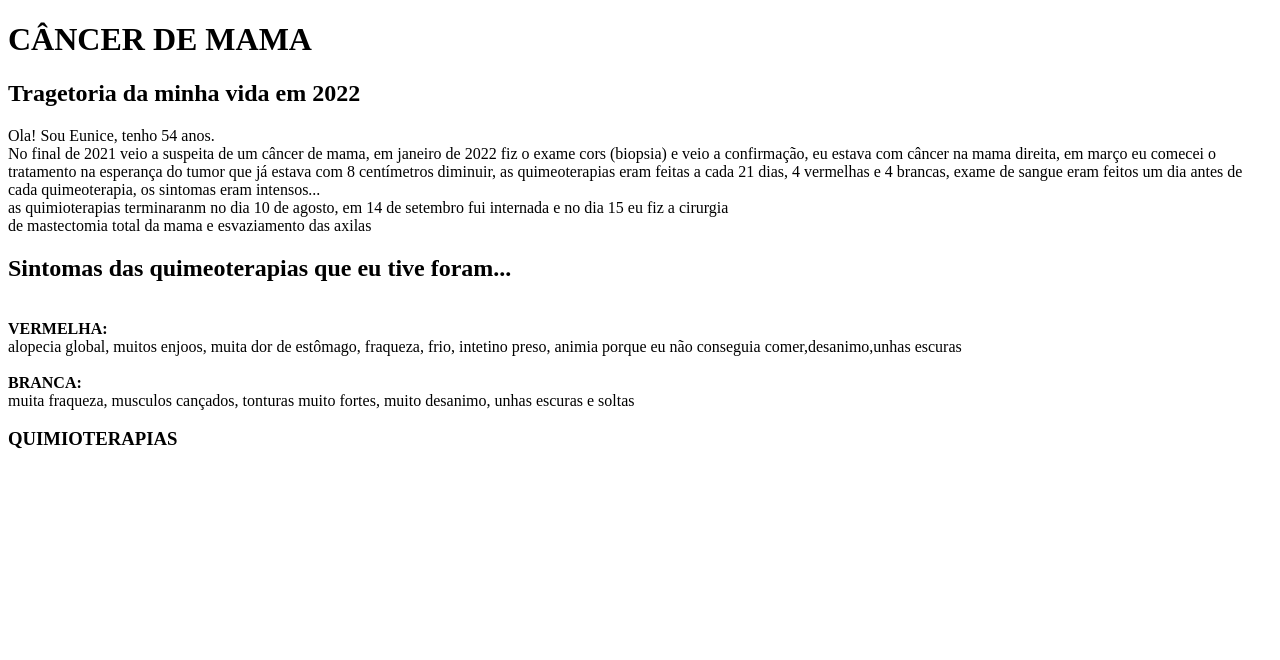
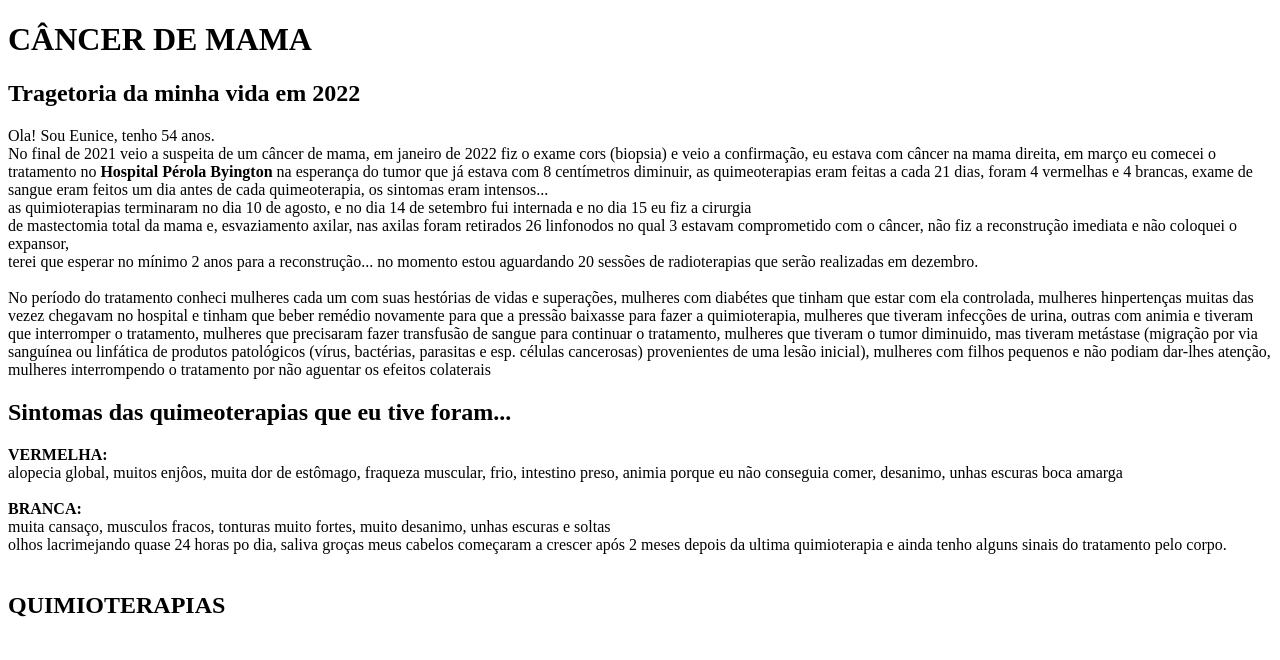
Before and after one commit to eunice-jesus-souza/projeto-final-minas-programam, a plain HTML site: page index.html in a window 1280 px wide. Drawn offline with Linux system fonts and the light colour scheme; a web font is replaced by a local one.

Commit message:
Atualizando o projeto

```diff
--- a/index.html
+++ b/index.html
@@ -5,8 +5,11 @@
     <meta http-equiv="X-UA-Compatible" content="IE=edge" />
     <meta name="viewport" content="width=device-width, initial-scale=1.0" />
     <link rel="stylesheet" href="index.css" />
-    <link rel="stylesheet" href="@import url('https://fonts.googleapis.com/css2?family=Mochiy+Pop+P+One&family=Roboto+Condensed:
-    ital,wght@0,700;1,400&family=Roboto:ital,wght@0,700;0,900;1,100;1,300;1,400;1,500;1,700&display=swap');">
+    <link
+      rel="stylesheet"
+      href="@import url('https://fonts.googleapis.com/css2?family=Mochiy+Pop+P+One&family=Roboto+Condensed:
+    ital,wght@0,700;1,400&family=Roboto:ital,wght@0,700;0,900;1,100;1,300;1,400;1,500;1,700&display=swap');"
+    />
     <title>Câncer de Mama</title>
   </head>
   <body>
@@ -15,30 +18,59 @@
       <strong><h2>Tragetoria da minha vida em 2022</h2></strong>
     </div>
     <nav>
-        <p>
-            Ola! Sou Eunice, tenho 54 anos. <br>
+      <p>
+        Ola! Sou Eunice, tenho 54 anos. <br />
 
-          No final de 2021 veio a suspeita de um câncer de mama, em janeiro de
-          2022 fiz o exame cors (biopsia) e veio a confirmação, eu estava com câncer na mama direita,
-          em março eu comecei o tratamento na esperança do tumor que já
-          estava com 8 centímetros diminuir, as quimeoterapias eram feitas a
-          cada 21 dias, 4 vermelhas e 4 brancas, exame de sangue eram
-          feitos um dia antes de cada quimeoterapia, os sintomas eram intensos... <br>
-          as quimioterapias terminaranm no dia 10 de agosto, em 14 de setembro fui internada e no dia 15 eu fiz a cirurgia <br>
-          de mastectomia total da mama e esvaziamento das axilas
-          <br>
-        </p>
-        <h2>Sintomas das quimeoterapias que eu tive foram...</h2><br>
-             <strong>VERMELHA:</strong> <br> alopecia global, muitos enjoos, muita dor de estômago, fraqueza, frio, intetino preso, animia porque eu não conseguia comer,desanimo,unhas escuras <br>
-            <br>
-            <strong>BRANCA:</strong> <br> muita fraqueza, musculos cançados, tonturas muito fortes, muito desanimo, unhas escuras e soltas
-            <br>
-        <p class="p2">
-            <h3>QUIMIOTERAPIAS</h3> <br>
+        No final de 2021 veio a suspeita de um câncer de mama, em janeiro de
+        2022 fiz o exame cors (biopsia) e veio a confirmação, eu estava com
+        câncer na mama direita, em março eu comecei o tratamento no
+        <strong>Hospital Pérola Byington</strong> na esperança do tumor que já
+        estava com 8 centímetros diminuir, as quimeoterapias eram feitas a cada
+        21 dias, foram 4 vermelhas e 4 brancas, exame de sangue eram feitos um
+        dia antes de cada quimeoterapia, os sintomas eram intensos...
+        <br />
+        as quimioterapias terminaram no dia 10 de agosto, e no dia 14 de
+        setembro fui internada e no dia 15 eu fiz a cirurgia <br />
+        de mastectomia total da mama e, esvaziamento axilar, nas axilas foram
+        retirados 26 linfonodos no qual 3 estavam comprometido com o câncer, não
+        fiz a reconstrução imediata e não coloquei o expansor, <br />
+        terei que esperar no mínimo 2 anos para a reconstrução... no momento
+        estou aguardando 20 sessões de radioterapias que serão realizadas em
+        dezembro. <br />
+        <br />
+        No período do tratamento conheci mulheres cada um com suas hestórias de
+        vidas e superações, mulheres com diabétes que tinham que estar com ela
+        controlada, mulheres hinpertenças muitas das vezez chegavam no hospital
+        e tinham que beber remédio novamente para que a pressão baixasse para
+        fazer a quimioterapia, mulheres que tiveram infecções de urina, outras
+        com animia e tiveram que interromper o tratamento, mulheres que
+        precisaram fazer transfusão de sangue para continuar o tratamento,
+        mulheres que tiveram o tumor diminuido, mas tiveram metástase (migração
+        por via sanguínea ou linfática de produtos patológicos (vírus,
+        bactérias, parasitas e esp. células cancerosas) provenientes de uma
+        lesão inicial), mulheres com filhos pequenos e não podiam dar-lhes
+        atenção, mulheres interrompendo o tratamento por não aguentar os efeitos
+        colaterais
+        <br />
+      </p>
+      <h2>Sintomas das quimeoterapias que eu tive foram...</h2>
+      <strong>VERMELHA:</strong> <br />
+      alopecia global, muitos enjôos, muita dor de estômago, fraqueza muscular,
+      frio, intestino preso, animia porque eu não conseguia comer, desanimo,
+      unhas escuras boca amarga<br />
+      <br />
+      <strong>BRANCA:</strong> <br />
+      muita cansaço, musculos fracos, tonturas muito fortes, muito desanimo,
+      unhas escuras e soltas <br />
+      olhos lacrimejando quase 24 horas po dia, saliva groças meus cabelos
+      começaram a crescer após 2 meses depois da ultima quimioterapia e ainda
+      tenho alguns sinais do tratamento pelo corpo.
+      <br />
+      <br>
 
-        </p>
-
-
+      <h2>QUIMIOTERAPIAS</h2>
+      <br />
+      <p class="p2"></p>
     </nav>
   </body>
 </html>
```
